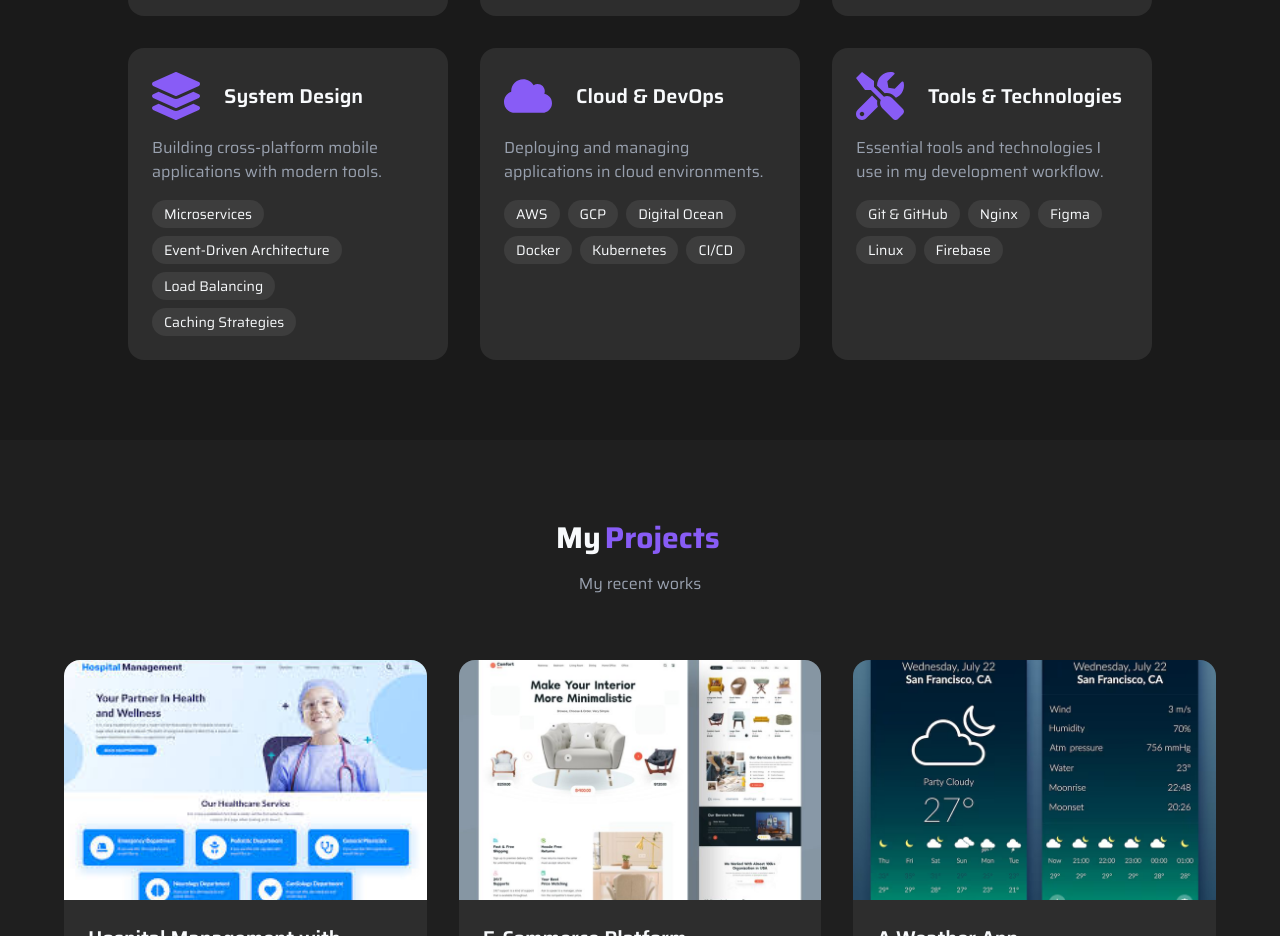
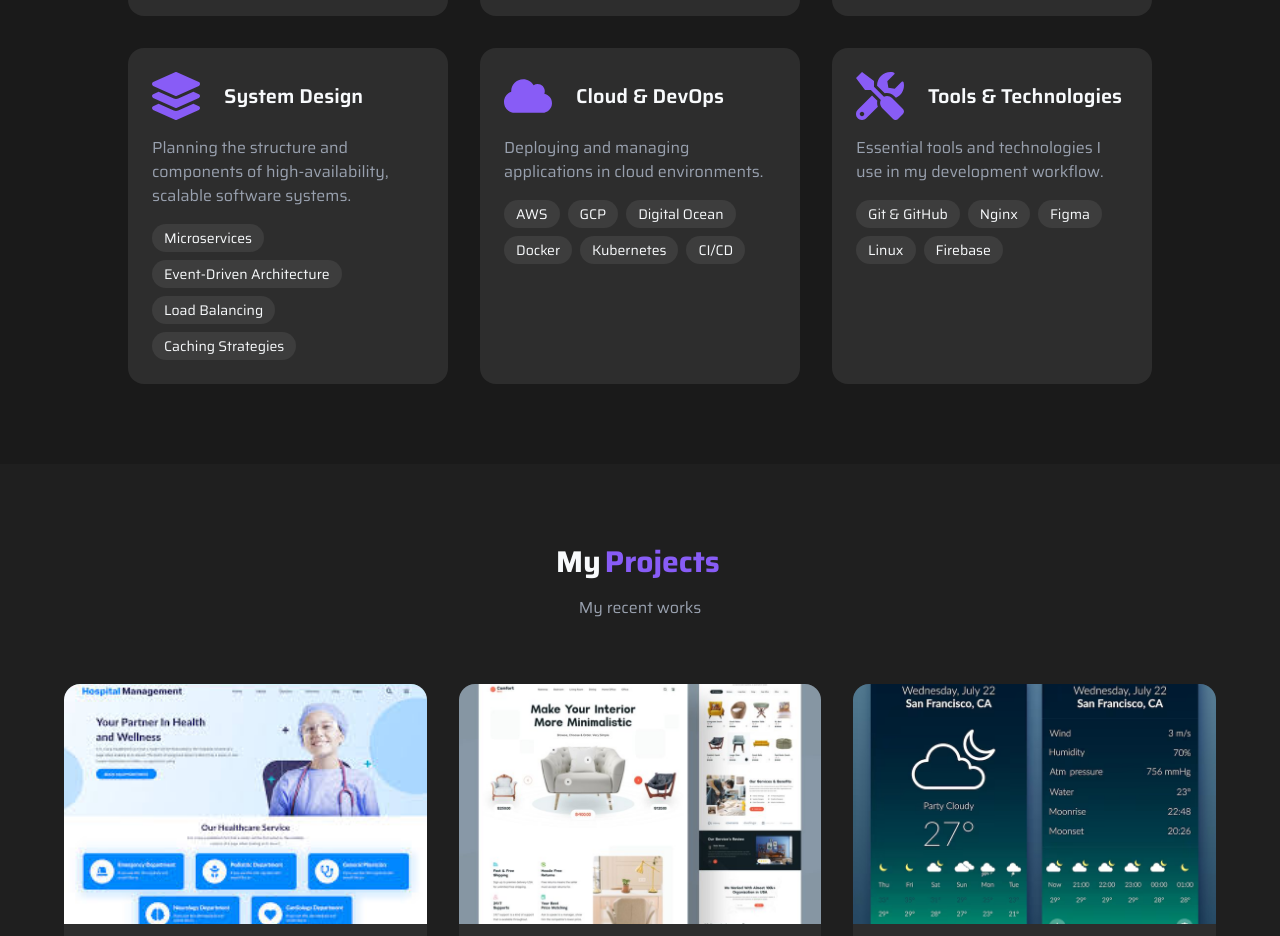
Before and after one commit to Pv-Sivaprasad/Portfolio, a React (Vite) app: page / in a window 1280 px wide. Shown: the part 2360-3296 px from the top of the page. Built offline with nearby package versions, Linux system fonts and the light colour scheme.

Commit message:
changed the skill description

```diff
--- a/src/assets/assets.js
+++ b/src/assets/assets.js
@@ -65,7 +65,7 @@
   {
     title: 'System Design',
     icon: FaLayerGroup,
-    description: 'Building cross-platform mobile applications with modern tools.',
+    description: 'Planning the structure and components of high-availability, scalable software systems.',
     tags: ['Microservices', 'Event-Driven Architecture', 'Load Balancing', 'Caching Strategies']
   },
   {
```
